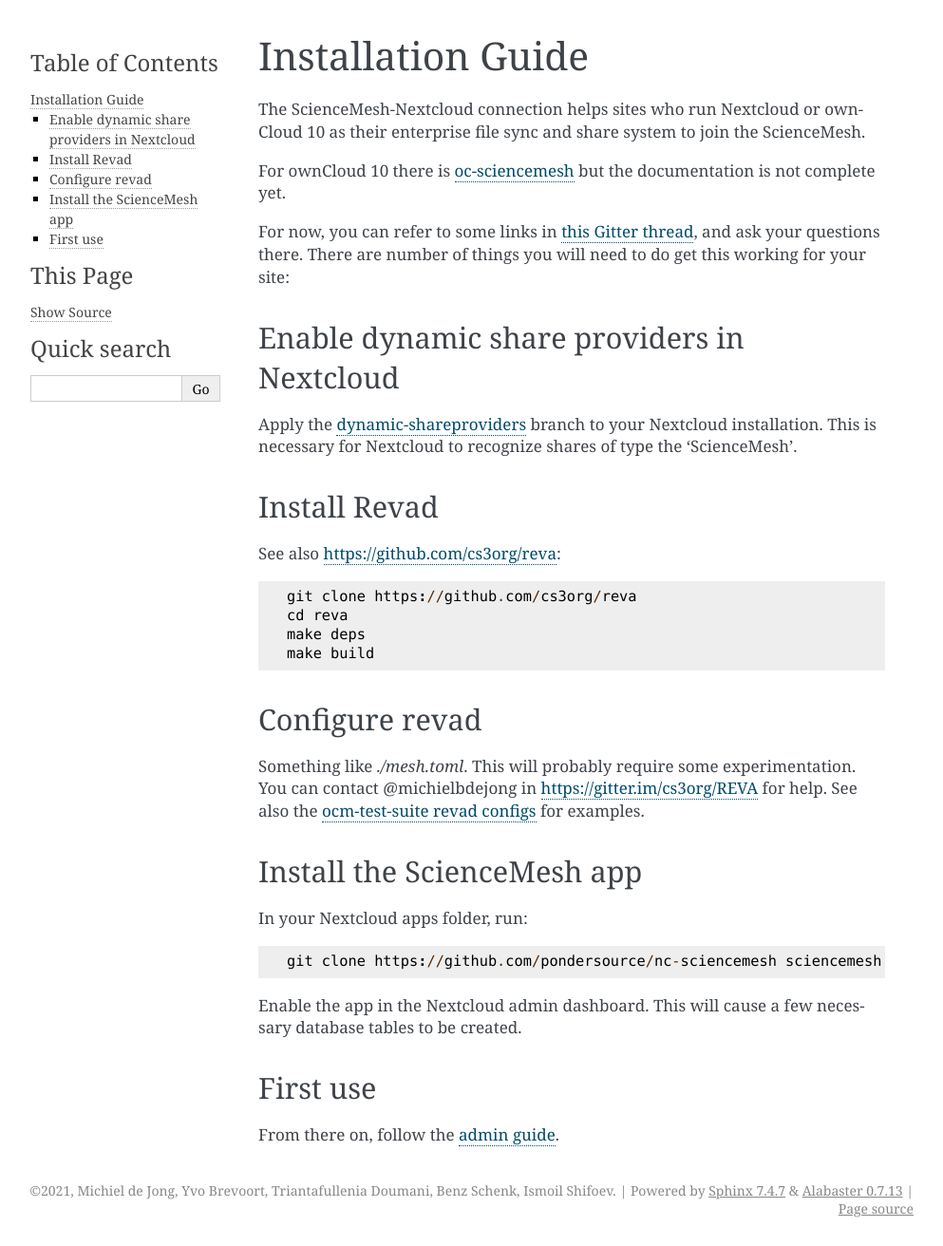
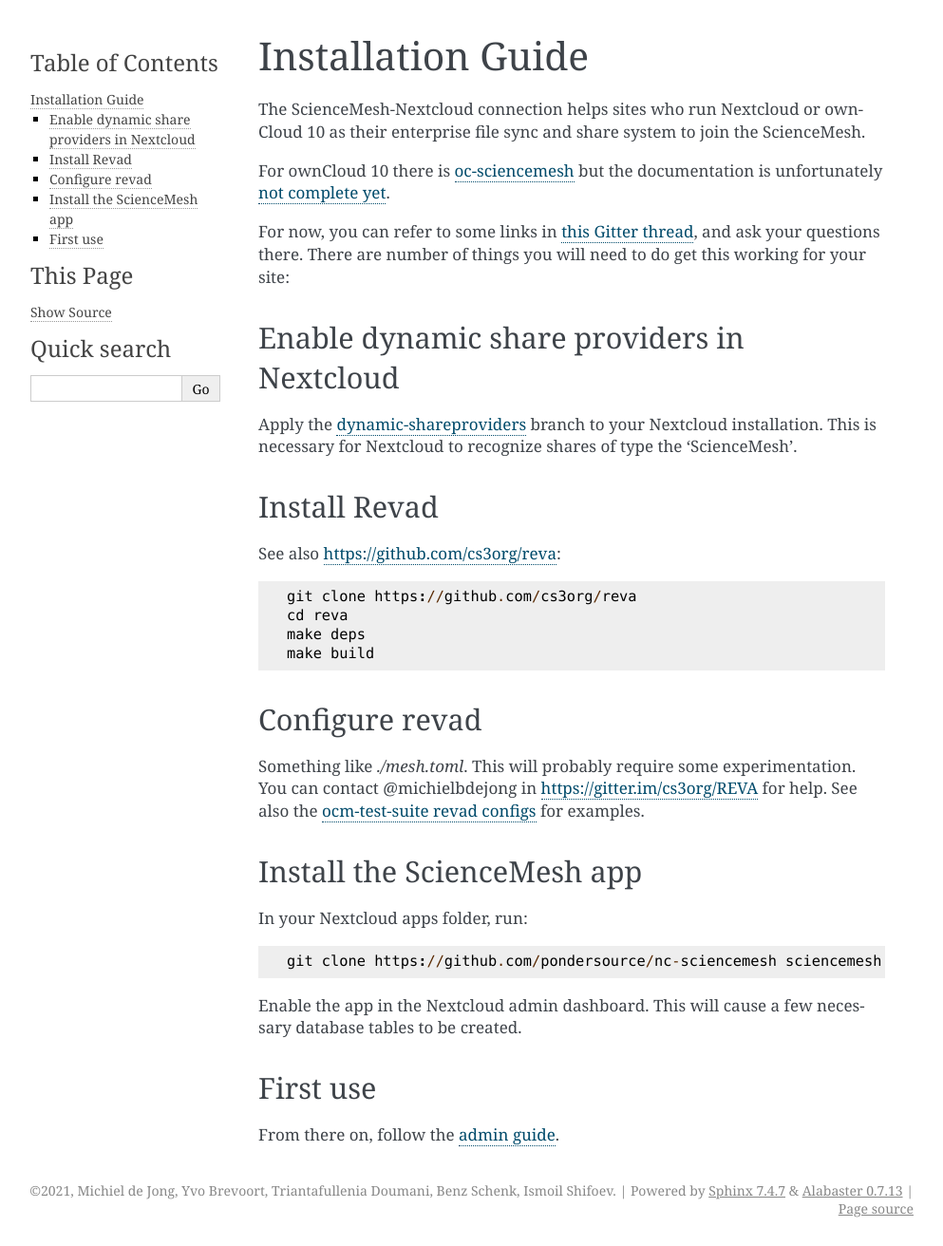
Before and after one commit to pondersource/sciencemesh-php, a Sphinx documentation site: the page built from source/installation.rst, in a window 1280 px wide. Shown: the whole page at 95% size, without its empty margins (148-1141 px from the left). Built offline with Sphinx 7.4.7, drawn with Linux system fonts in a browser that asks for light colours.

Commit message:
Link from incomplete docs to #69

```diff
--- a/source/installation.rst
+++ b/source/installation.rst
@@ -4,7 +4,7 @@
 The ScienceMesh-Nextcloud connection helps sites who run Nextcloud or ownCloud 10 as their enterprise file sync and share system to join the ScienceMesh.
 
 For ownCloud 10 there is `oc-sciencemesh <https://github.com/pondersource/oc-sciencemesh>`__
-but the documentation is not complete yet.
+but the documentation is unfortunately `not complete yet <https://github.com/pondersource/sciencemesh-nextcloud/issues/69>`__.
 
 For now, you can refer to some links in `this Gitter thread <https://gitter.im/sciencemesh/task-force-technical?at=630dc4aa9d3c186299d87893>`__,
 and ask your questions there.
```
